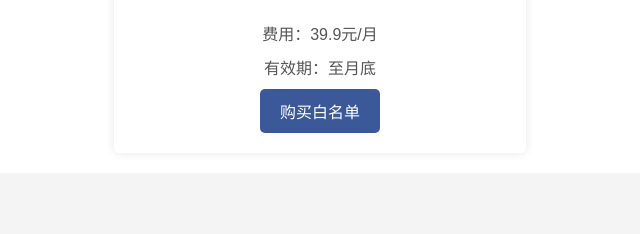
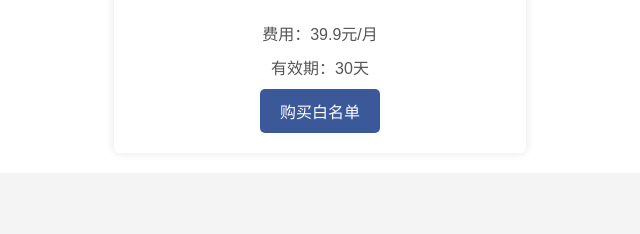
Before and after one commit to BBDL233/bbdl233.github.io, a plain HTML site: page index.html in a window 1280 px wide. Shown: the part 518-752 px from the top of the page, 320-960 px from the left. Drawn offline with Linux system fonts and the light colour scheme; a web font is replaced by a local one.

Commit message:
Update index.html

```diff
--- a/index.html
+++ b/index.html
@@ -30,7 +30,7 @@
         <div class="package fade-in">
             <h3>月套餐</h3>
             <p>费用：39.9元/月</p>
-            <p>有效期：至月底</p>
+            <p>有效期：30天</p>
             <a href="https://ti.qq.com/open_qq/index2.html?url=mqqapi%3a%2f%2fuserprofile%2ffriend_profile_card%3fsrc_type%3dweb%26version%3d1.0%26source%3d2%26uin%3d2707257290" class="buy-button">购买白名单</a>
         </div>
     </section>
```
